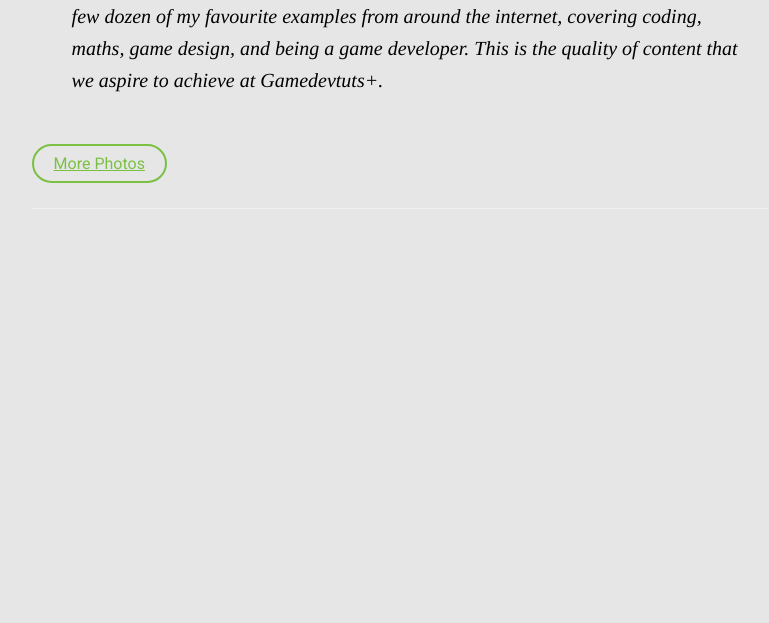
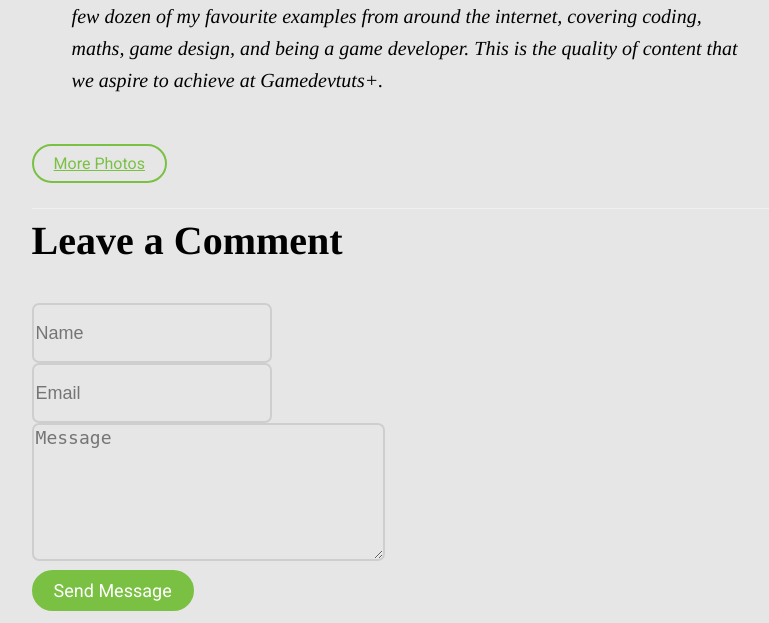
Before and after one commit to okiochan/site, a PHP site: page /single.php?folder_name=Sergey&photo=animals in a window 1280 px wide. Shown: the part 2695-3318 px from the top of the page, without its empty margins (166-935 px from the left). Before the commit the page ends 2878 px from the top, so only its background shows below. Run offline with PHP 8.4, Linux system fonts and the light colour scheme; some libraries are stand-ins or nearby versions.

Commit message:
Signed-off-by: okiochan <maryalx@mail.ru>

```diff
--- a/single.php
+++ b/single.php
@@ -58,6 +58,8 @@
 
 	<!-- Modernizr JS -->
 	<script src="style/js/modernizr-2.6.2.min.js"></script>
+
+    <script src='https://www.google.com/recaptcha/api.js'></script>
 
 	</head>
 	<body>
@@ -185,9 +187,50 @@
                     }
                 ?>
 
+
+
+
+                </div>
+
+			</div>
+
+            <!--- Comment section -->
+			<div class="fh5co-narrow-content animate-box" data-animate-effect="fadeInLeft">
+				<div class="row">
+					<div class="col-md-4">
+						<h1>Leave a Comment</h1>
+					</div>
 				</div>
 
+				<form class="comments" action="" method="post">
+					<div class="row">
+						<div class="col-md-12">
+							<div class="row">
+								<div class="col-md-6">
+									<div class="form-group">
+										<input type="text" class="form-control" placeholder="Name" name="Name" required>
+									</div>
+									<div class="form-group">
+										<input type="text" class="form-control" placeholder="Email" name="Email" required>
+									</div>
+								</div>
+								<div class="col-md-6">
+									<div class="form-group">
+										<textarea name="Message" id="message" cols="30" rows="7" class="form-control" placeholder="Message" required></textarea>
+									</div>
+                                    <div class="g-recaptcha" data-sitekey="6LfT2EMUAAAAAI3OD46lijfQoPW7hO8_jGyD_YP-"></div>
+									<div class="form-group">
+										<input type="submit" class="btn btn-primary btn-md" value="Send Message">
+									</div>
+								</div>
+							</div>
+						</div>
+
+					</div>
+				</form>
 			</div>
+
+
 
 		</div>
 	</div>
```
Also changed, not shown: 1 other file.
